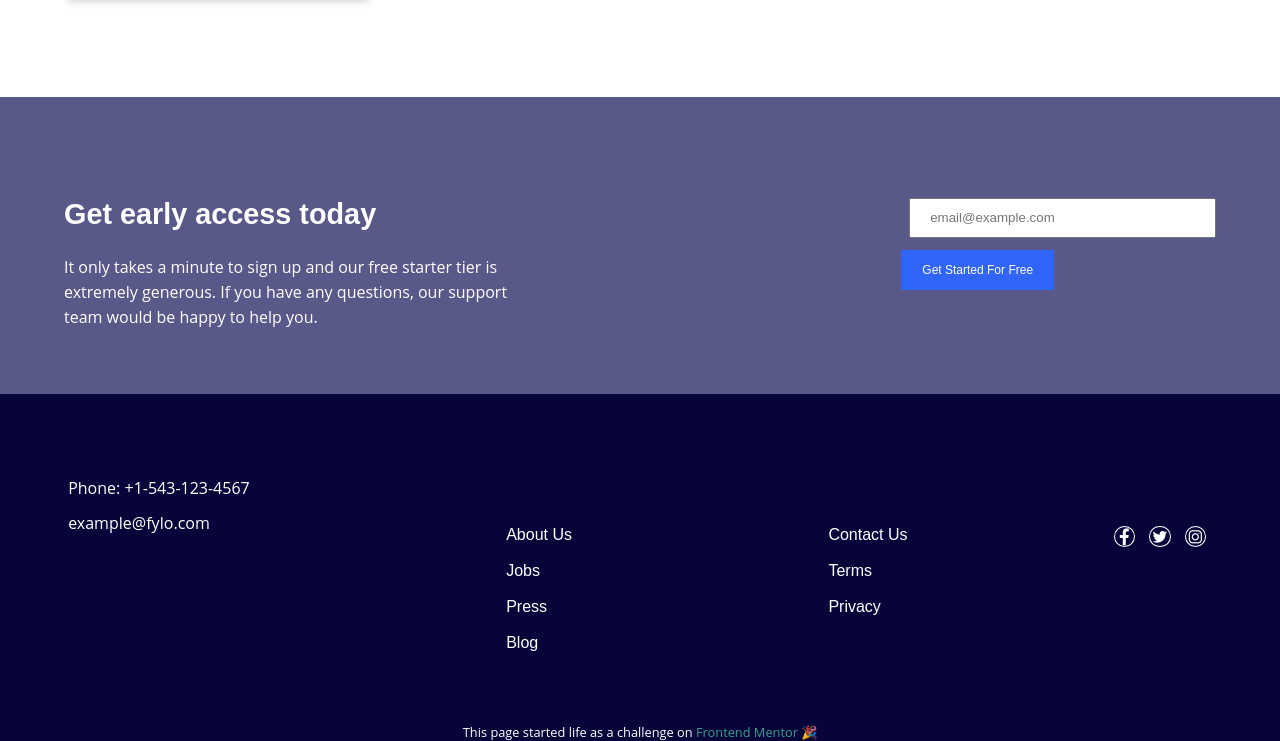
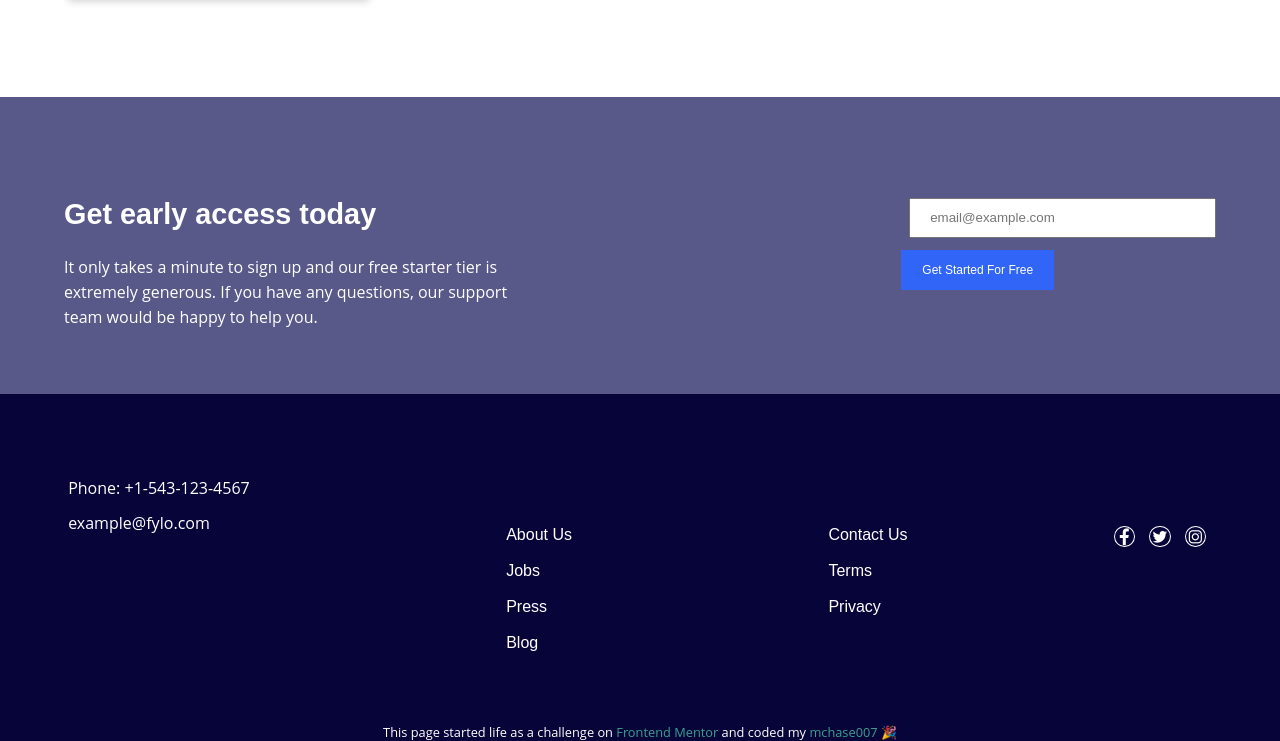
Before and after one commit to mchase007/webpack-html-css, a website built with webpack: page src/index.html in a window 1280 px wide. Shown: the part 1018-1759 px from the top of the page. Built offline with nearby package versions, Linux system fonts and the light colour scheme; files whose address does not match are found by name.

Commit message:
index.html update

```diff
--- a/src/index.html
+++ b/src/index.html
@@ -6,12 +6,6 @@
   <link rel="icon" type="image/png" sizes="32x32" href="/assets/favicon-32x32.png">
   <link rel="stylesheet" href="https://maxst.icons8.com/vue-static/landings/line-awesome/line-awesome/1.3.0/css/line-awesome.min.css">
   <title>Frontend Mentor | Fylo landing page with two column layout</title>
-
-  <!-- Feel free to remove these styles or customise in your own stylesheet 👍 -->
-  <!-- <style>
-    .attribution { font-size: 11px; text-align: center; }
-    .attribution a { color: hsl(228, 45%, 44%); }
-  </style> -->
 </head>
 <body>
   <section class="container">
@@ -182,7 +176,7 @@
     </section>
 
     <p class="attribution">
-      This page started life as a challenge on <a href="https://www.frontendmentor.io?ref=challenge" target="_blank">Frontend Mentor</a> 🎉
+      This page started life as a challenge on <a href="https://www.frontendmentor.io?ref=challenge" target="_blank">Frontend Mentor</a> and coded my <a href="https://github.com/mchase007">mchase007</a> 🎉
     </p>
   </footer>
 </body>
```
